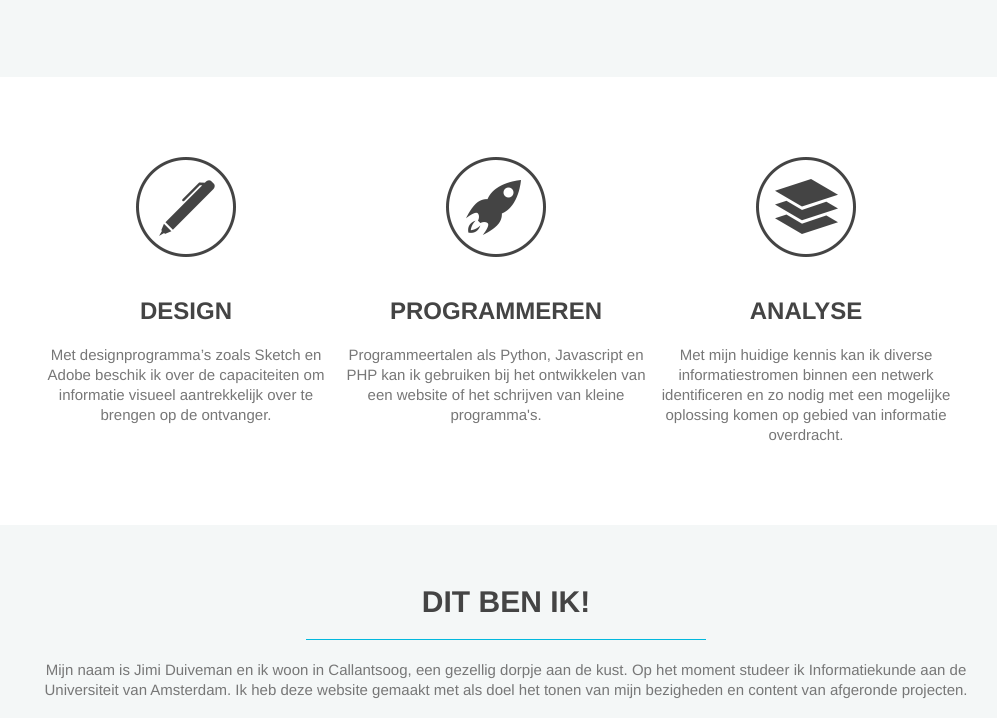
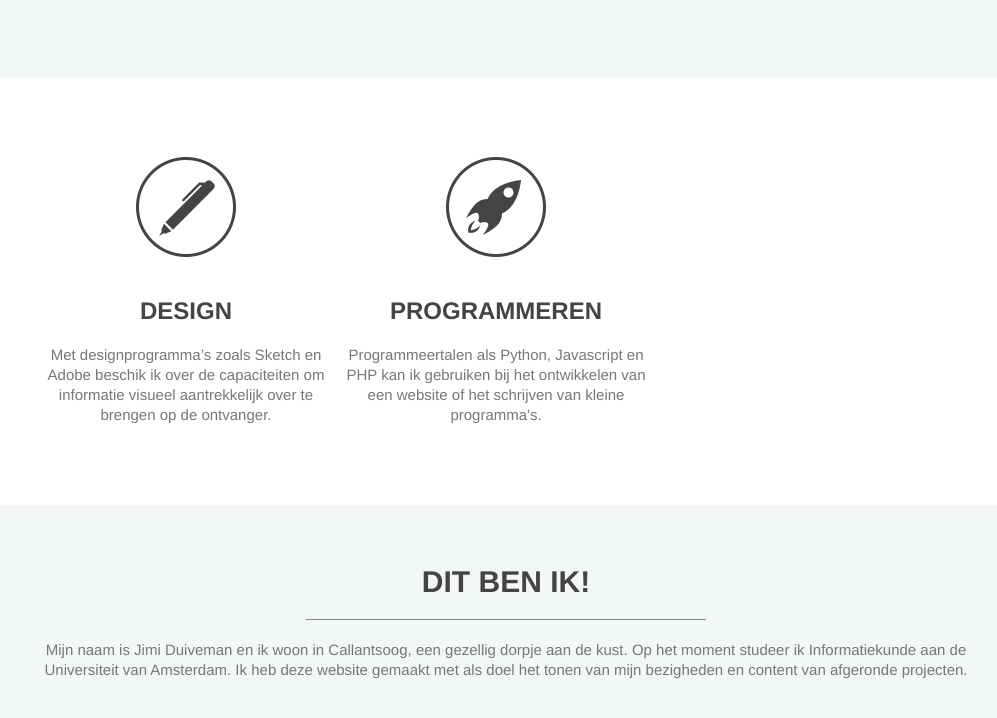
Before and after one commit to jimiduiveman/PortfolioWebsite, a plain HTML site: page index.html in a window 1280 px wide. Shown: the part 352-1070 px from the top of the page, without its empty margins (134-1131 px from the left). Drawn offline with Linux system fonts and the light colour scheme.

```diff
--- a/index.html
+++ b/index.html
@@ -42,10 +42,10 @@
 					<h4>Programmeren</h4>
 					<p>Programmeertalen als Python, Javascript en PHP kan ik gebruiken bij het ontwikkelen van een website of het schrijven van kleine programma's.</p>
 				</li>
-				<li class="feature-2">
+				<!-- <li class="feature-2">
 					<h4>Analyse</h4>
 					<p>Met mijn huidige kennis kan ik diverse informatiestromen binnen een netwerk identificeren en zo nodig met een mogelijke oplossing komen op gebied van informatie overdracht.</p>
-				</li>
+				</li>-->
 				<div class="clear"></div>
 			</ul>
 		</div>
```
Also changed, not shown: images/hero.jpg (deleted).
